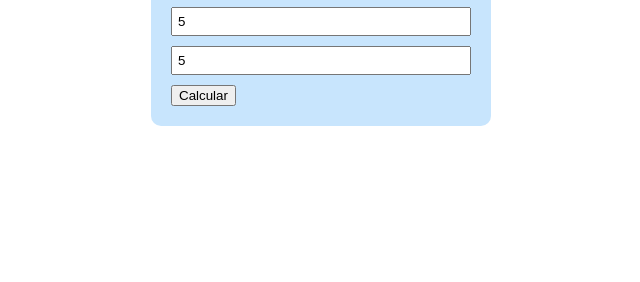
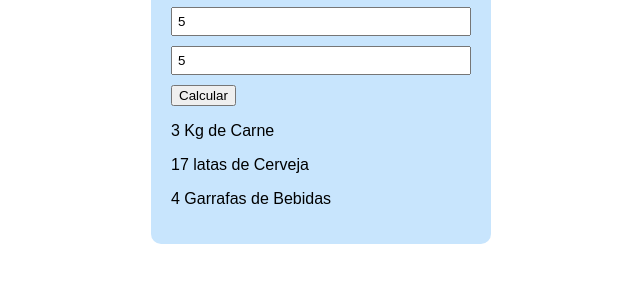
Before and after one commit to messiashub/Javascript---Intermedi-rio, a plain HTML site: page Projeto Churrascômetro/index.html in a window 1280 px wide. Both pictures are taken after typing "5", "5", "5" into the empty fields and a click on the button "Calcular". Shown: the part 140-422 px from the top of the page, without its empty margins (319-959 px from the left). Drawn offline with Linux system fonts and the light colour scheme.

Commit message:
CódigoJs
Finalizando o projeto

```diff
--- a/Projeto Churrascômetro/index.html
+++ b/Projeto Churrascômetro/index.html
@@ -12,7 +12,7 @@
         <input type="number" name="adultos" id="adultos" placeholder="Adultos">
         <input type="number" name="criancas" id="criancas" placeholder="Crianças">
         <input type="number" name="duracao" id="duracao" placeholder="Duração(h)">
-        <button>Calcular</button>
+        <button onclick="calcular()">Calcular</button>
 
         <div id="resultado">
 
--- a/Projeto Churrascômetro/script.js
+++ b/Projeto Churrascômetro/script.js
@@ -2,3 +2,57 @@
 // Cerveja - 1200 ml por pessoa + 6 horas  - 2000 ml
 // refrigerante/agua - 1000ml por pessoa + 6 horas 1500ml
 // crianças valem  por 0,5
+
+
+// 1° Passo
+let adulto = document.getElementById('adultos');
+let crianca = document.getElementById('criancas');
+let inputDuracao = document.getElementById("duracao");
+
+let resultado = document.getElementById('resultado');
+
+
+// 2° Passo
+
+function calcular(){   // lincar a função com a tag button no html
+    console.log('calculando...');
+    let adultos = adulto.value;
+    let criancas = crianca.value;
+    let duracao = inputDuracao.value;
+
+    let qtdTotalCarne =carnePP(duracao) * adultos + (carnePP(duracao)/ 2 * criancas);
+    let qtdTotalCerveja = cervejaPP(duracao) * adultos;
+    let qtdTotalBebidas = bebidasPP(duracao) * adultos + (bebidasPP(duracao)/ 2 * criancas);
+
+    // 6° Passo
+    resultado.innerHTML=`<p>${qtdTotalCarne/1000} Kg de Carne</p>`
+    resultado.innerHTML+=`<p>${Math.ceil(qtdTotalCerveja/355)} latas de Cerveja</p>`
+    resultado.innerHTML+=`<p>${Math.ceil( qtdTotalBebidas/2000)} Garrafas de Bebidas</p>`
+}
+
+// 3° Passo
+// Calculando horas
+function carnePP(duracao){ // carne por pessoa
+    if(duracao >= 6){
+        return  650;
+    }else{
+        return 400;
+    }
+}
+
+// 4° Passo
+function cervejaPP(duracao){ // cerveja por pessoa
+    if(duracao >= 6){
+        return  2000;
+    }else{
+        return 1200;
+    }
+}
+// 5° Passo
+function bebidasPP(duracao){ // cerveja por pessoa
+    if(duracao >= 6){
+        return  1500;
+    }else{
+        return 1000;
+    }
+}
```
